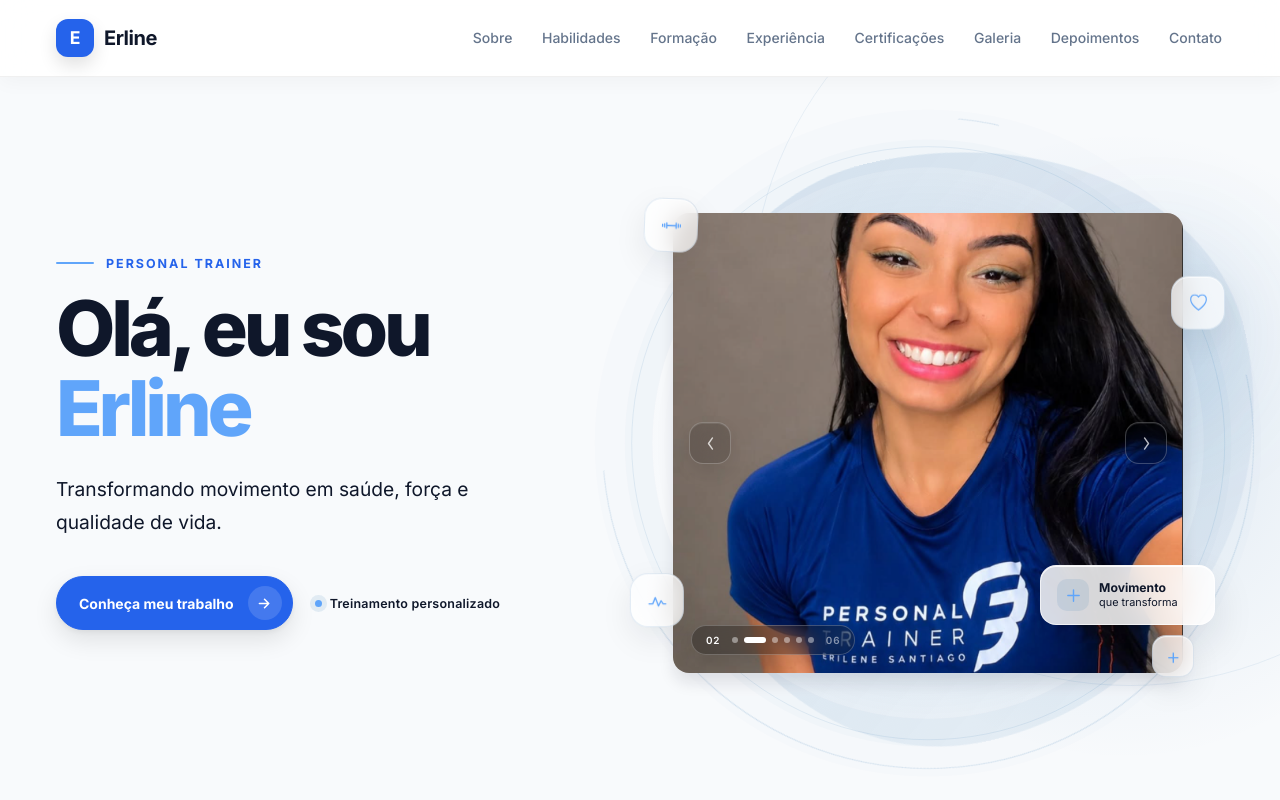
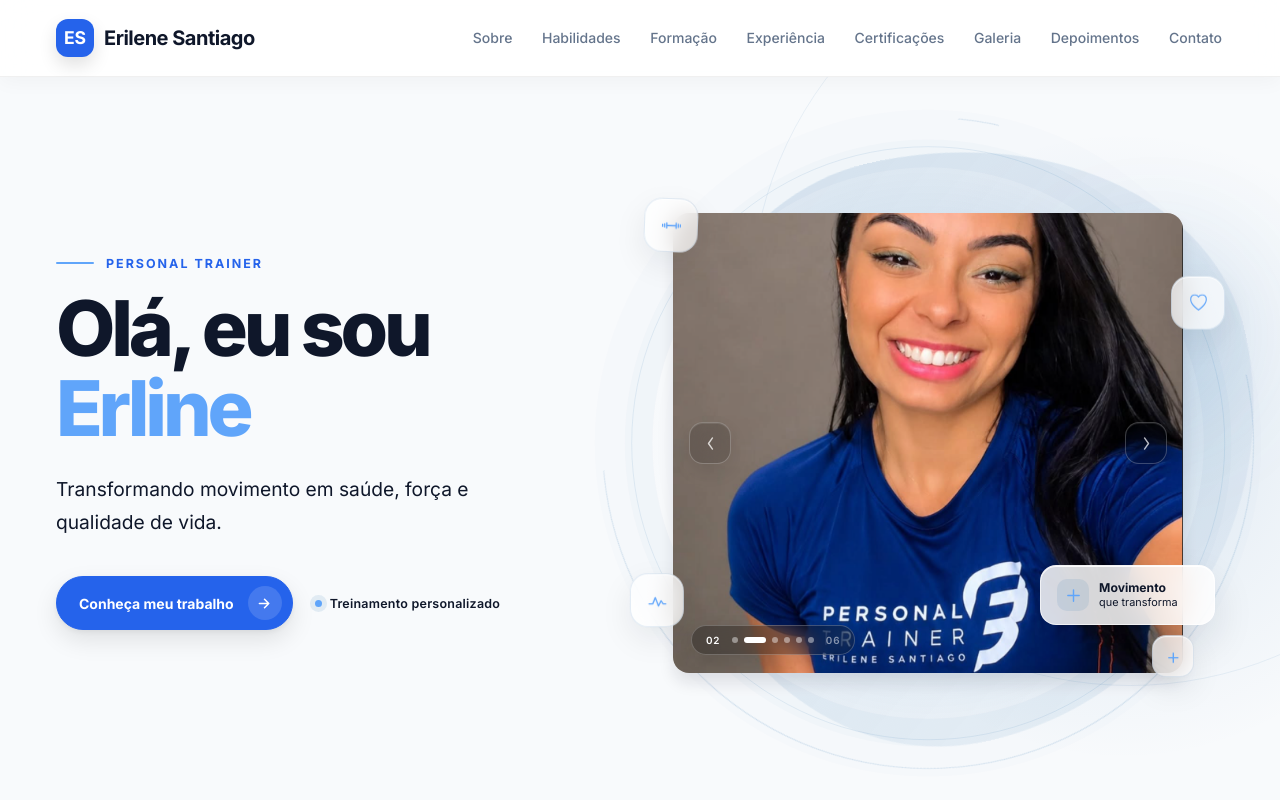
Before and after one commit to JoseWenned/front-portfolio-erilene, a Next.js app in the folder erline-portfolio-frontend/: page / in a window 1280 px wide. Shown: the top 800 px of the page. Built offline with nearby package versions, Linux system fonts and the light colour scheme.

Commit message:
fix: add links conect url header in hero

```diff
--- a/erline-portfolio-frontend/src/components/fragments/Button/Button.fragment.tsx
+++ b/erline-portfolio-frontend/src/components/fragments/Button/Button.fragment.tsx
@@ -1,8 +1,8 @@
-import type { ButtonHTMLAttributes, ReactNode } from "react";
+import type { AnchorHTMLAttributes, ButtonHTMLAttributes, ReactNode } from "react";
 import styles from "./button.module.scss";
 
 interface ButtonProps
-  extends ButtonHTMLAttributes<HTMLButtonElement> {
+  extends AnchorHTMLAttributes<HTMLAnchorElement> {
   children: ReactNode;
 }
 
@@ -13,7 +13,7 @@ export function Button({
   ...props
 }: ButtonProps) {
   return (
-    <button
+    <a
       type={type}
       className={`${styles.button} ${className}`.trim()}
       {...props}
@@ -35,6 +35,6 @@ export function Button({
           />
         </svg>
       </span>
-    </button>
+    </a>
   );
 }
--- a/erline-portfolio-frontend/src/components/layout/Header/Header.component.tsx
+++ b/erline-portfolio-frontend/src/components/layout/Header/Header.component.tsx
@@ -81,11 +81,11 @@ export function Header() {
               onClick={handleNavigationClick}
             >
               <span className={styles.logoMark}>
-                E
+                ES
               </span>
 
               <span className={styles.logoText}>
-                Erline
+                Erilene Santiago
               </span>
             </Link>
 
@@ -156,11 +156,11 @@ export function Header() {
             tabIndex={isMenuOpen ? 0 : -1}
           >
             <span className={styles.mobileLogoMark}>
-              E
+              ES
             </span>
 
             <span className={styles.mobileLogoText}>
-              Erline
+              ErIlene Santiago
             </span>
           </Link>
 
@@ -244,7 +244,7 @@ export function Header() {
 
           <div className={styles.contactLinks}>
             <a
-              href={contactLinks.instagram}
+              href="https://www.instagram.com/personal_erilene?stkn=MXVmNTByZ3pvenNybg=="
               target="_blank"
               rel="noopener noreferrer"
               aria-label="Instagram da Erline"
@@ -288,7 +288,7 @@ export function Header() {
 
               <span>
                 <small>Instagram</small>
-                <strong>@erline</strong>
+                <strong>@personal_erilene</strong>
               </span>
             </a>
 
@@ -328,7 +328,7 @@ export function Header() {
 
               <span>
                 <small>E-mail</small>
-                <strong>Entre em contato</strong>
+                <strong>erilenesantiago4@gmail.com</strong>
               </span>
             </a>
 
--- a/erline-portfolio-frontend/src/features/Hero/Hero.feature.tsx
+++ b/erline-portfolio-frontend/src/features/Hero/Hero.feature.tsx
@@ -80,7 +80,7 @@ export function Hero() {
             </p>
 
             <div className={styles.actions}>
-              <Button>
+              <Button href="#galeria">
                 Conheça meu trabalho
               </Button>
 
```
